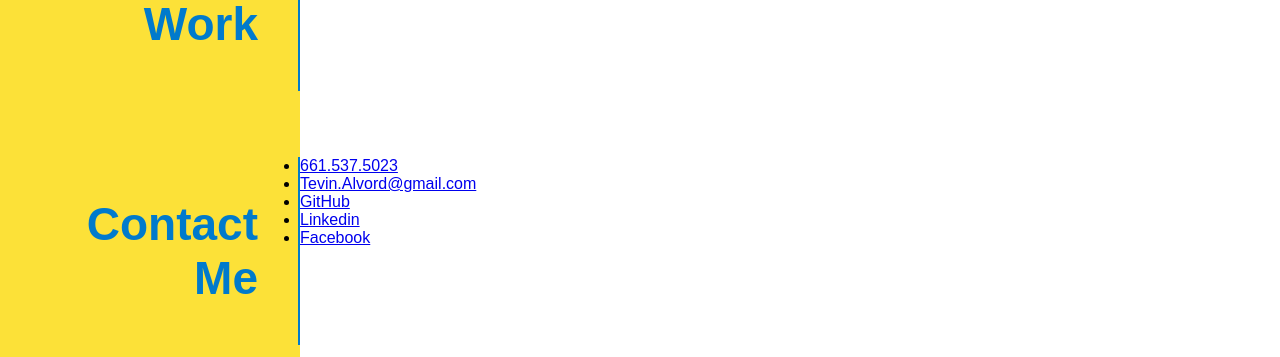
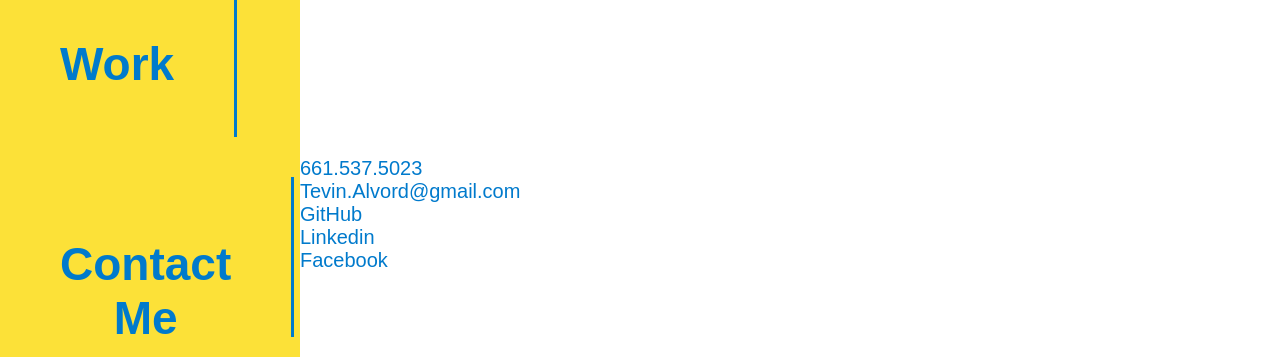
Before and after one commit to tevinalvord/tevin-alvord-portfolio, a plain HTML site: page index.html in a window 1280 px wide. Shown: the part 760-1117 px from the top of the page. Drawn offline with Linux system fonts and the light colour scheme.

Commit message:
styled more of the text and worked on section title divs

```diff
--- a/assets/css/style.css
+++ b/assets/css/style.css
@@ -82,6 +82,18 @@ section {
     text-shadow: -4px 3px 5px black;
 }
 
+.about-me div {
+    display: flex;
+    align-items: center;
+}
+
+.about-me div p {
+    font-size: 20px;
+    color: var(--primary-color);
+    margin: 0px auto;
+    width: 80%;
+}
+
 .about-me, .work, .contact-me {
     display: flex;
 }
@@ -90,16 +102,38 @@ section {
     background-color: var(--secondary-color);
     height: 200px;
     width: 300px;
+    display: flex;
+}
+
+.work {
+    display: flex;
+    flex-wrap: wrap;
 }
 
 .work a {
     text-decoration: none;
+    color: var(--primary-color);
+    /* margin: 0px auto;
+    width: 80%; */
 }
 
 .section-title {
+    justify-content: center;
     color: var(--primary-color);
     font-size: 46px;
-    border-right: 2px solid var(--primary-color);
+    border-right: 3px solid var(--primary-color);
     text-align: right;
-    padding: 40px;
+    padding: 60px;
+    margin: 20px 20px 20px 0px;
+    text-align: center;
 }
+
+footer ul li {
+    font-size: 20px;
+    list-style: none;
+}
+
+footer ul li a {
+    text-decoration: none;
+    color: var(--primary-color);
+}
```
